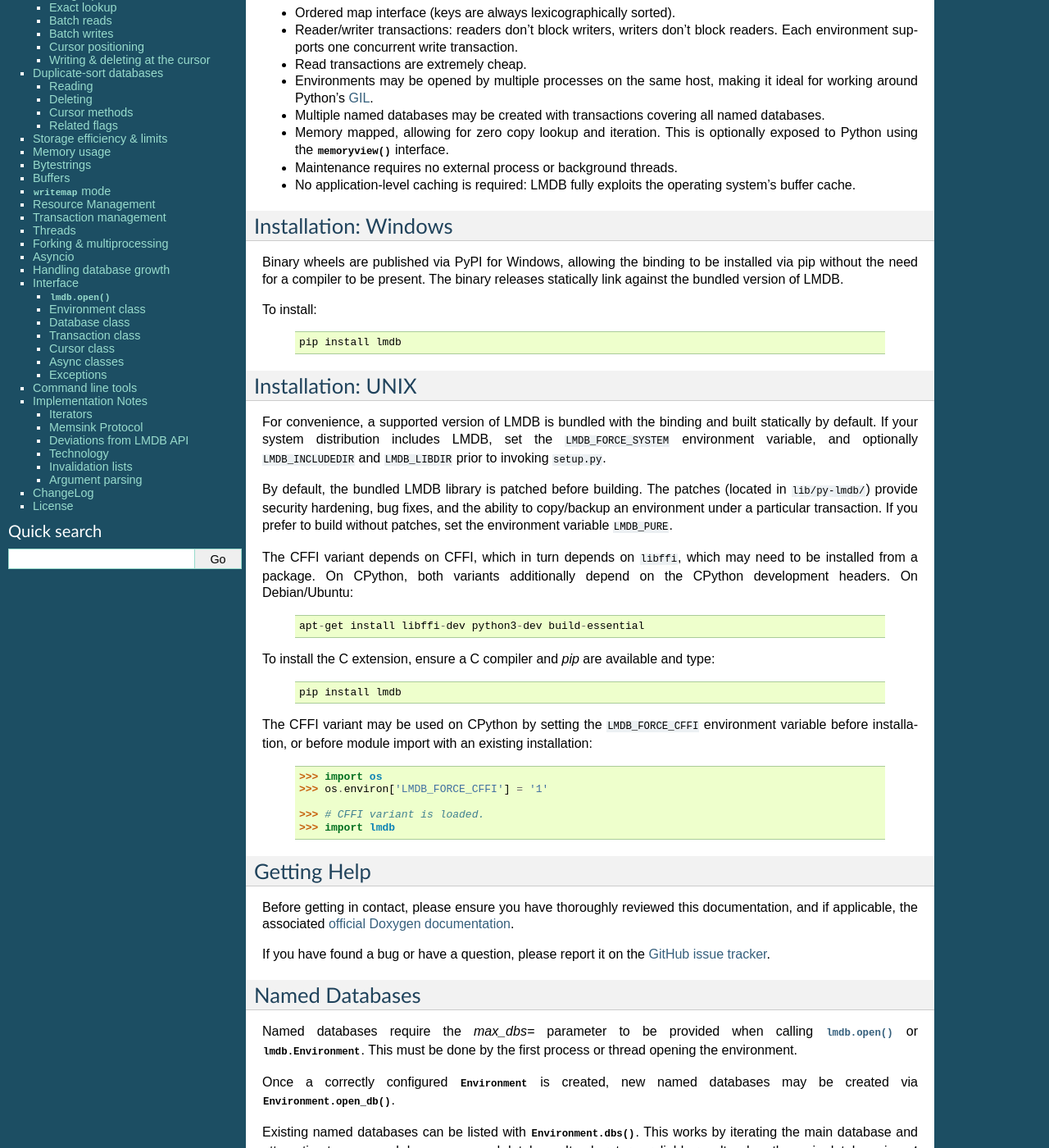
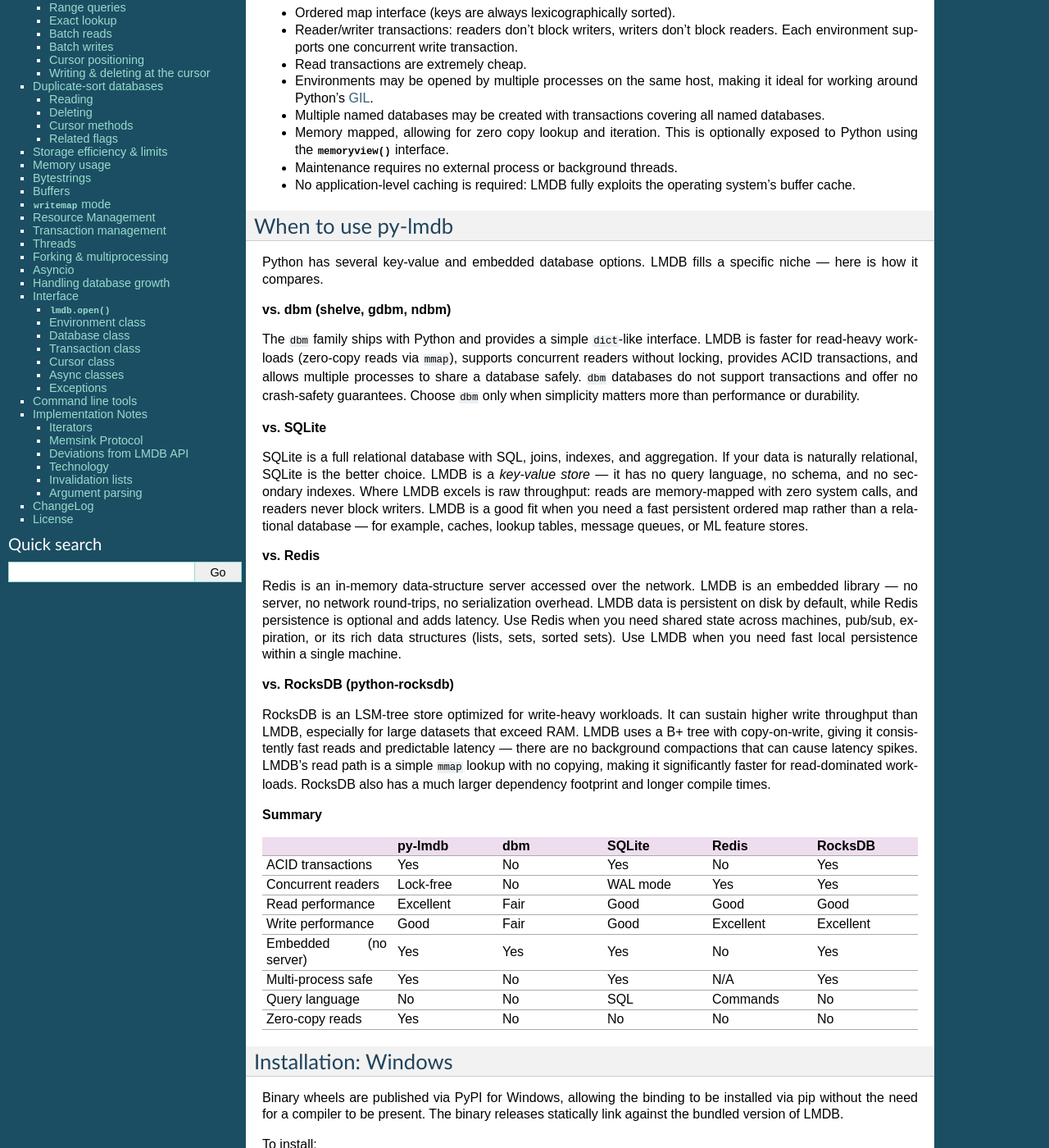
Before and after one commit to jnwatson/py-lmdb, a Sphinx documentation site: the page built from docs/index.rst, in a window 1280 px wide and 1400 px high, scrolled down 201 px. Shown: the whole window at 82% size. Built offline with Sphinx 7.4.7, drawn with Linux system fonts in a browser that asks for light colours.

Commit message:
Add 'When to use py-lmdb' comparison section to docs
Add a new section comparing py-lmdb against dbm, SQLite, Redis, and
RocksDB. Covers trade-offs in transactions, concurrency, read/write
performance, embedding, multi-process safety, and zero-copy reads.
Includes a summary comparison table.

Co-Authored-By: Claude Opus 4.6 <noreply@anthropic.com>

```diff
--- a/docs/index.rst
+++ b/docs/index.rst
@@ -31,6 +31,116 @@ LMDB is a tiny database with some excellent properties:
 * Maintenance requires no external process or background threads.
 * No application-level caching is required: LMDB fully exploits the operating
   system's buffer cache.
+
+
+When to use py-lmdb
+++++++++++++++++++++
+
+Python has several key-value and embedded database options.  LMDB fills a
+specific niche — here is how it compares.
+
+**vs. dbm (shelve, gdbm, ndbm)**
+
+The ``dbm`` family ships with Python and provides a simple ``dict``-like
+interface.  LMDB is faster for read-heavy workloads (zero-copy reads via
+``mmap``), supports concurrent readers without locking, provides ACID
+transactions, and allows multiple processes to share a database safely.
+``dbm`` databases do not support transactions and offer no crash-safety
+guarantees.  Choose ``dbm`` only when simplicity matters more than
+performance or durability.
+
+**vs. SQLite**
+
+SQLite is a full relational database with SQL, joins, indexes, and
+aggregation.  If your data is naturally relational, SQLite is the better
+choice.  LMDB is a *key-value store* — it has no query language, no schema,
+and no secondary indexes.  Where LMDB excels is raw throughput: reads are
+memory-mapped with zero system calls, and readers never block writers.
+LMDB is a good fit when you need a fast persistent ordered map rather
+than a relational database — for example, caches, lookup tables, message
+queues, or ML feature stores.
+
+**vs. Redis**
+
+Redis is an in-memory data-structure server accessed over the network.
+LMDB is an embedded library — no server, no network round-trips, no
+serialization overhead.  LMDB data is persistent on disk by default, while
+Redis persistence is optional and adds latency.  Use Redis when you need
+shared state across machines, pub/sub, expiration, or its rich data
+structures (lists, sets, sorted sets).  Use LMDB when you need fast local
+persistence within a single machine.
+
+**vs. RocksDB (python-rocksdb)**
+
+RocksDB is an LSM-tree store optimized for write-heavy workloads.  It
+can sustain higher write throughput than LMDB, especially for large
+datasets that exceed RAM.  LMDB uses a B+ tree with copy-on-write, giving
+it consistently fast reads and predictable latency — there are no
+background compactions that can cause latency spikes.  LMDB's read path
+is a simple ``mmap`` lookup with no copying, making it significantly
+faster for read-dominated workloads.  RocksDB also has a much larger
+dependency footprint and longer compile times.
+
+**Summary**
+
+.. list-table::
+   :header-rows: 1
+   :widths: 20 16 16 16 16 16
+
+   * -
+     - py-lmdb
+     - dbm
+     - SQLite
+     - Redis
+     - RocksDB
+   * - ACID transactions
+     - Yes
+     - No
+     - Yes
+     - No
+     - Yes
+   * - Concurrent readers
+     - Lock-free
+     - No
+     - WAL mode
+     - Yes
+     - Yes
+   * - Read performance
+     - Excellent
+     - Fair
+     - Good
+     - Good
+     - Good
+   * - Write performance
+     - Good
+     - Fair
+     - Good
+     - Excellent
+     - Excellent
+   * - Embedded (no server)
+     - Yes
+     - Yes
+     - Yes
+     - No
+     - Yes
+   * - Multi-process safe
+     - Yes
+     - No
+     - Yes
+     - N/A
+     - Yes
+   * - Query language
+     - No
+     - No
+     - SQL
+     - Commands
+     - No
+   * - Zero-copy reads
+     - Yes
+     - No
+     - No
+     - No
+     - No
 
 
 Installation: Windows
```
